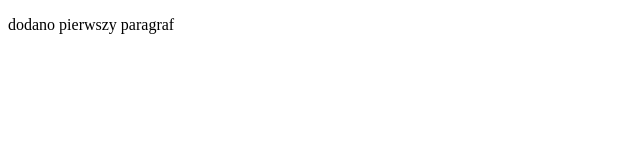
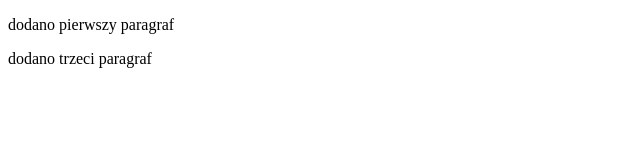
Before and after one commit to monikarychter/gitjestgit, a plain HTML site: page pliki/index.html in a window 1280 px wide. Shown: the whole page, without its empty margins (0-640 px from the left). Drawn offline with Linux system fonts and the light colour scheme.

Commit message:
trzeci paragraf

```diff
--- a/pliki/index.html
+++ b/pliki/index.html
@@ -6,6 +6,6 @@
 </head>
 <body>
    <p>dodano pierwszy paragraf</p>
-
+    <p>dodano trzeci paragraf</p>
 </body>
 </html>
```
